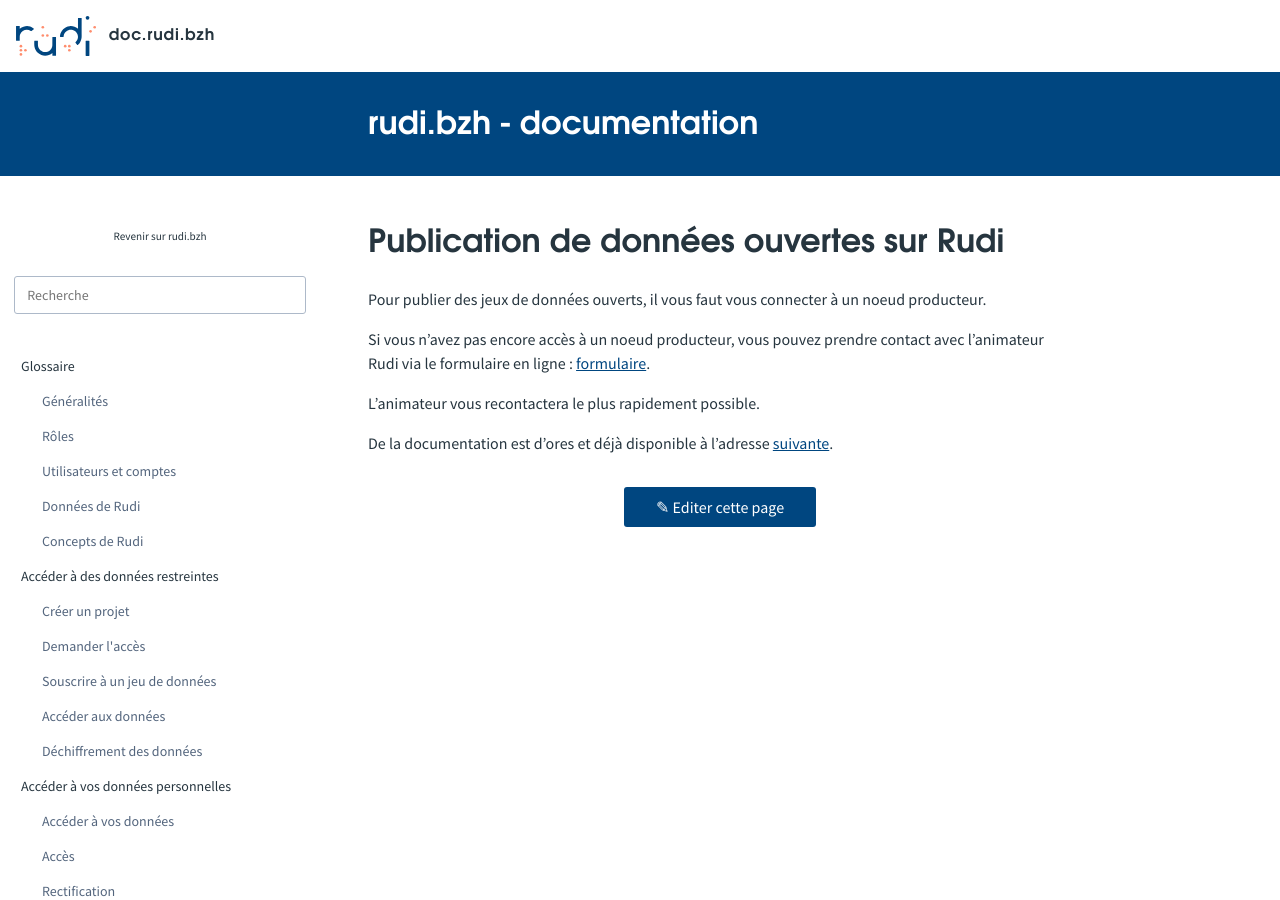
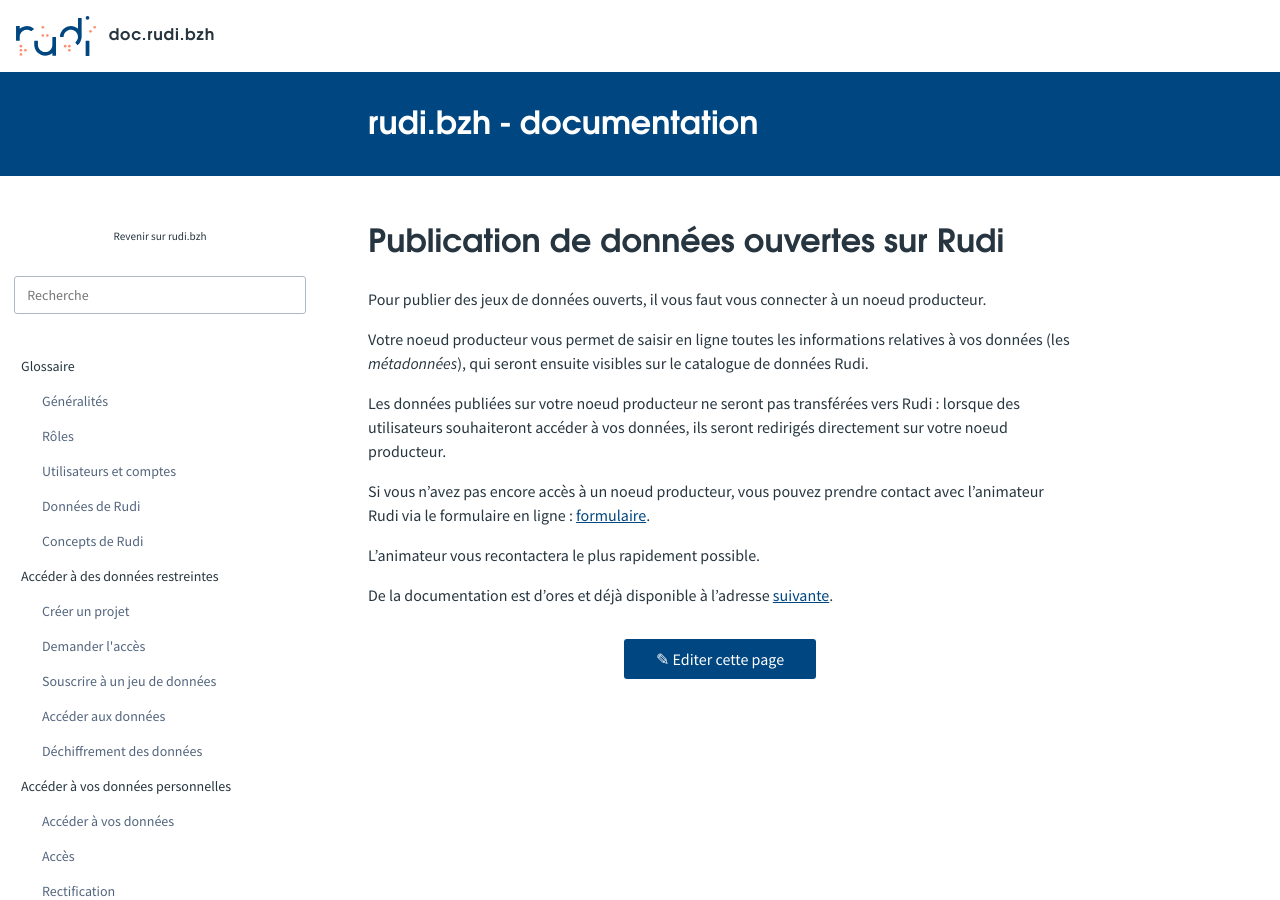
Before and after one commit to sigrennesmetropole/rudi_documentation, a Jekyll site: the page built from articles/_publication/donnee_ouverte.md, in a window 1280 px wide and 900 px high. Built offline with Jekyll 4.4.1, drawn with Linux system fonts in a browser that asks for light colours.

Commit message:
Update donnee_ouverte.md

```diff
--- a/articles/_publication/donnee_ouverte.md
+++ b/articles/_publication/donnee_ouverte.md
@@ -6,6 +6,10 @@
 # Publication de données ouvertes sur Rudi
 Pour publier des jeux de données ouverts, il vous faut vous connecter à un noeud producteur.
 
+Votre noeud producteur vous permet de saisir en ligne toutes les informations relatives à vos données (les *métadonnées*), qui seront ensuite visibles sur le catalogue de données Rudi.
+
+Les données publiées sur votre noeud producteur ne seront pas transférées vers Rudi : lorsque des utilisateurs souhaiteront accéder à vos données, ils seront redirigés directement sur votre noeud producteur.
+
 Si vous n'avez pas encore accès à un noeud producteur, vous pouvez prendre contact avec l'animateur Rudi via le formulaire en ligne : [formulaire](https://blog.rudi.bzh/portail-beta-contact/).
 
 L'animateur vous recontactera le plus rapidement possible.
```
